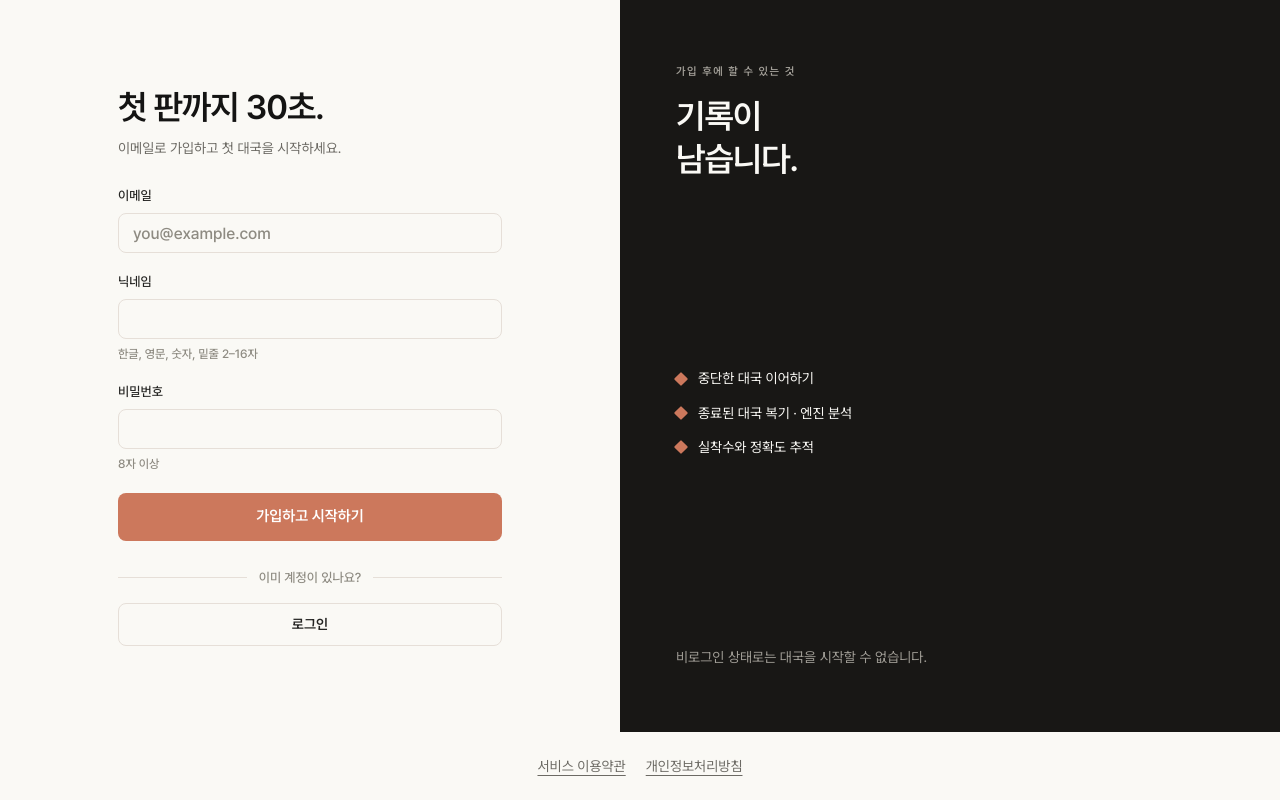
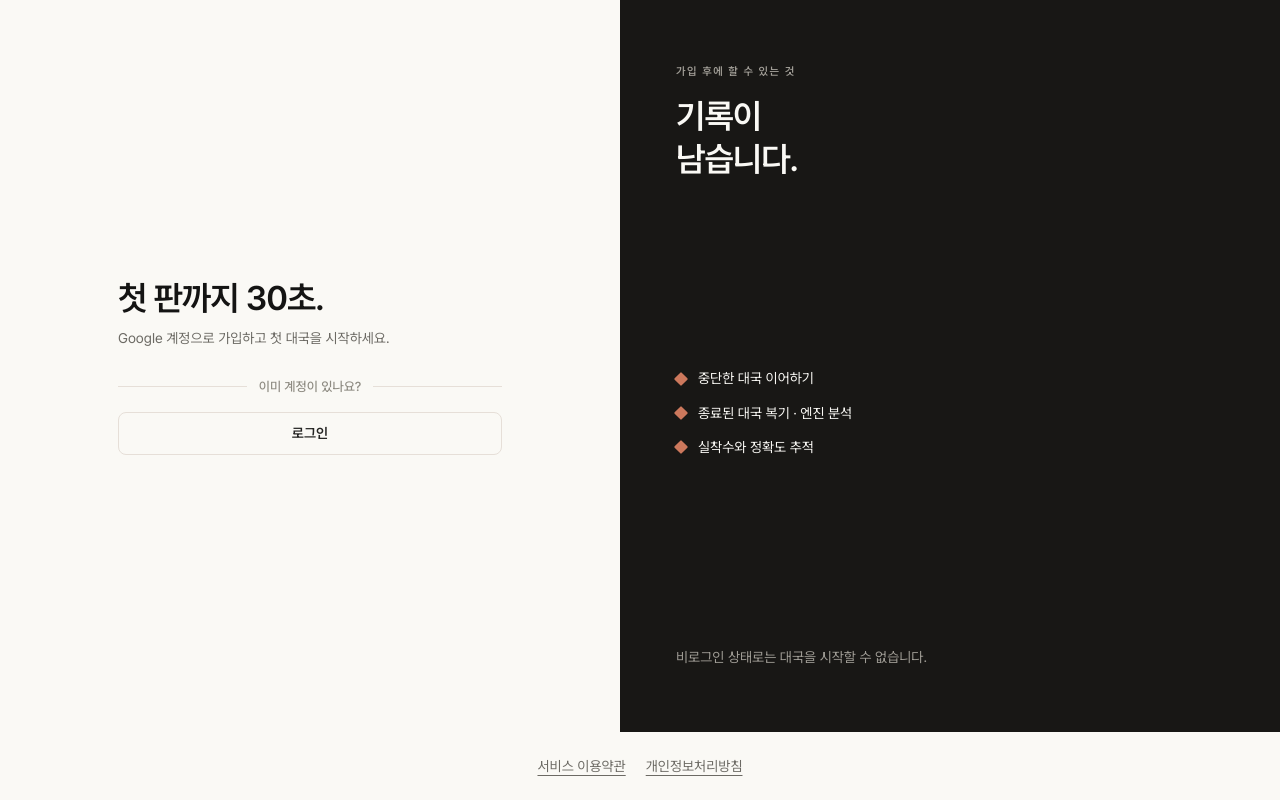
Before and after one commit to mobius29/AX-Chess, a Next.js app in the folder apps/web/: page /sign-up in a window 1280 px wide. Built offline with nearby package versions, Linux system fonts and the light colour scheme; no server answers.

Commit message:
fix(web): temporarily show only Google login and signup

```diff
--- a/apps/web/app/(auth)/sign-up/page.tsx
+++ b/apps/web/app/(auth)/sign-up/page.tsx
@@ -1,22 +1,25 @@
 "use client";
 
+/*
 import type { SignUpRequest } from "@ax-chess/shared";
 import { useMutation } from "@tanstack/react-query";
 import { useRouter } from "next/navigation";
 import type { SubmitEvent } from "react";
+*/
 
 import { AuthDivider, AuthPanel } from "@/app/_components/auth";
 import { SocialAuth } from "@/app/_components/auth/SocialAuth";
 import { BulletList } from "@/app/_components/ui/BulletList";
-import { Button } from "@/app/_components/ui/Button";
-import { Form, FormField } from "@/app/_components/ui/Form";
+// import { Button } from "@/app/_components/ui/Button";
+// import { Form, FormField } from "@/app/_components/ui/Form";
 import { Link } from "@/app/_components/ui/Link";
-import { Caption } from "@/app/_components/ui/Typography";
-import { apiRequest } from "@/app/_lib/api/apiRequest";
+// import { Caption } from "@/app/_components/ui/Typography";
+// import { apiRequest } from "@/app/_lib/api/apiRequest";
 
 const BULLETS = ["중단한 대국 이어하기", "종료된 대국 복기 · 엔진 분석", "실착수와 정확도 추적"];
 
 const SignUpPage = () => {
+  /*
   const router = useRouter();
   const signUp = useMutation({
     mutationFn: (request: SignUpRequest) => apiRequest("post", "auth/signup", { json: request }),
@@ -30,6 +33,7 @@ const SignUpPage = () => {
     const values = Object.fromEntries(new FormData(e.currentTarget)) as unknown as SignUpRequest;
     signUp.mutate(values);
   };
+  */
 
   return (
     <div className="flex w-full">
@@ -37,9 +41,10 @@ const SignUpPage = () => {
         <section className="w-full max-w-[384px]">
           <header className="mb-7 flex flex-col gap-2">
             <h1 className="text-title-2 text-ink font-semibold">첫 판까지 30초.</h1>
-            <p className="text-body-3 text-muted">이메일로 가입하고 첫 대국을 시작하세요.</p>
+            <p className="text-body-3 text-muted">Google 계정으로 가입하고 첫 대국을 시작하세요.</p>
           </header>
 
+          {/*
           <Form aria-busy={signUp.isPending} onSubmit={handleSubmit}>
             <FormField
               autoComplete="email"
@@ -76,6 +81,7 @@ const SignUpPage = () => {
               {signUp.isPending ? "가입 중..." : "가입하고 시작하기"}
             </Button>
           </Form>
+          */}
           <SocialAuth />
 
           <div className="mt-7 flex flex-col gap-4">
--- a/apps/web/app/_components/auth/SocialAuth.tsx
+++ b/apps/web/app/_components/auth/SocialAuth.tsx
@@ -27,7 +27,7 @@ const messages: Record<string, string> = {
   OAUTH_SIGNUP_EXPIRED: "소셜 인증이 만료되었습니다. 다시 로그인해 주세요.",
   OAUTH_FAILED: "소셜 로그인에 실패했습니다. 다시 시도해 주세요.",
   OAUTH_DISABLED: "현재 이 소셜 로그인을 사용할 수 없습니다.",
-  OAUTH_EMAIL_REQUIRED: "소셜 계정의 인증된 이메일이 필요합니다. 이메일로 가입하거나 로그인해 주세요.",
+  OAUTH_EMAIL_REQUIRED: "인증된 이메일이 있는 Google 계정으로 다시 시도해 주세요.",
   ACCOUNT_LINK_REQUIRED: "기존 로그인 방법으로 로그인한 후 프로필에서 소셜 계정을 연결해 주세요.",
   ACCOUNT_LINK_CONFLICT: "연결할 수 없는 계정입니다. 기존 계정과 같은 이메일의 소셜 계정을 선택해 주세요.",
   OAUTH_REAUTH_REQUIRED: "기존 소셜 계정으로 다시 로그인한 후 10분 이내에 프로필에서 연결해 주세요.",
@@ -65,7 +65,9 @@ export function SocialAuth({ user }: { user?: UserDto }) {
         <OAuthNotice />
       </Suspense>
       {user && providers.length > 0 && <h2 className="text-ink text-sm font-semibold">소셜 계정 연결</h2>}
-      {providers.map((provider) => {
+      {providers
+        .filter((provider) => user || provider === "google")
+        .map((provider) => {
           const connected = user?.connectedProviders.includes(provider);
           const classes =
             provider === "google"
```
Also changed, not shown: apps/web/app/(auth)/login/page.tsx (+16 -7 lines). Lines whose indentation alone changed are shown as unchanged.
